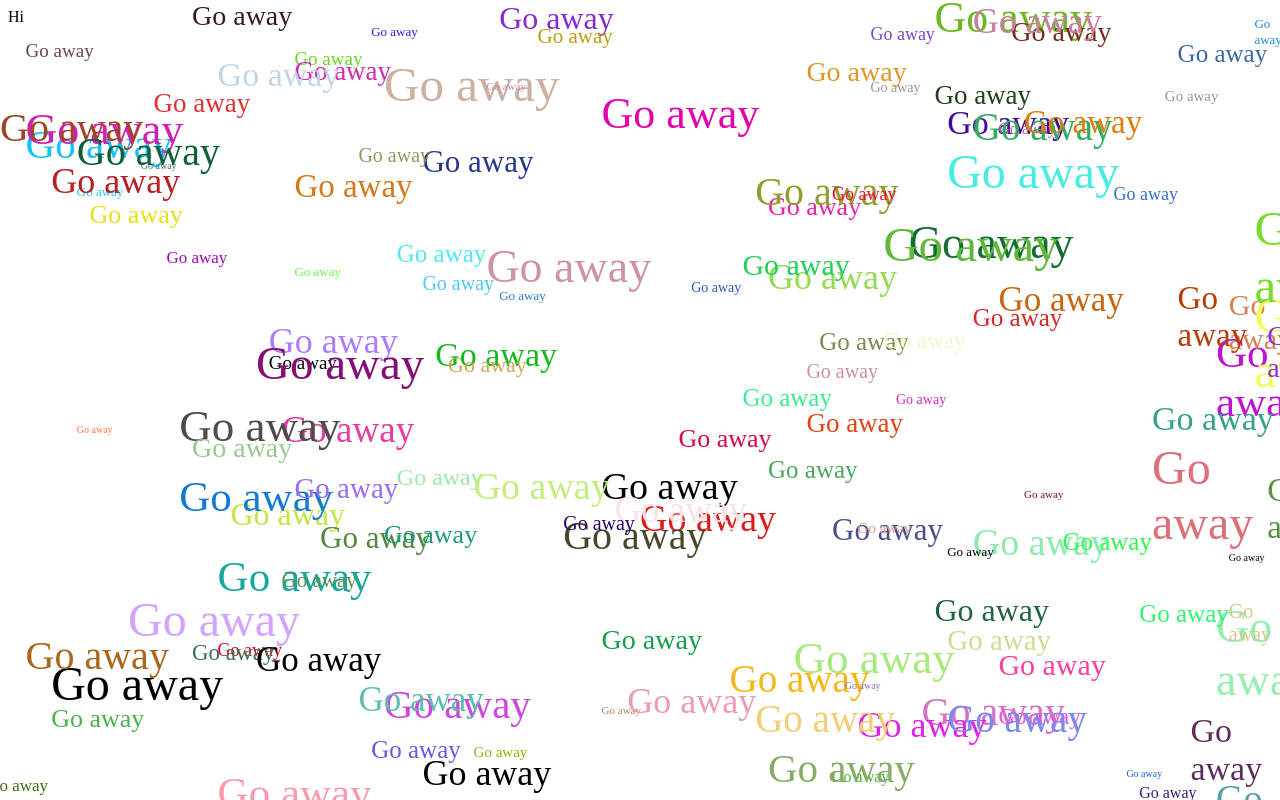
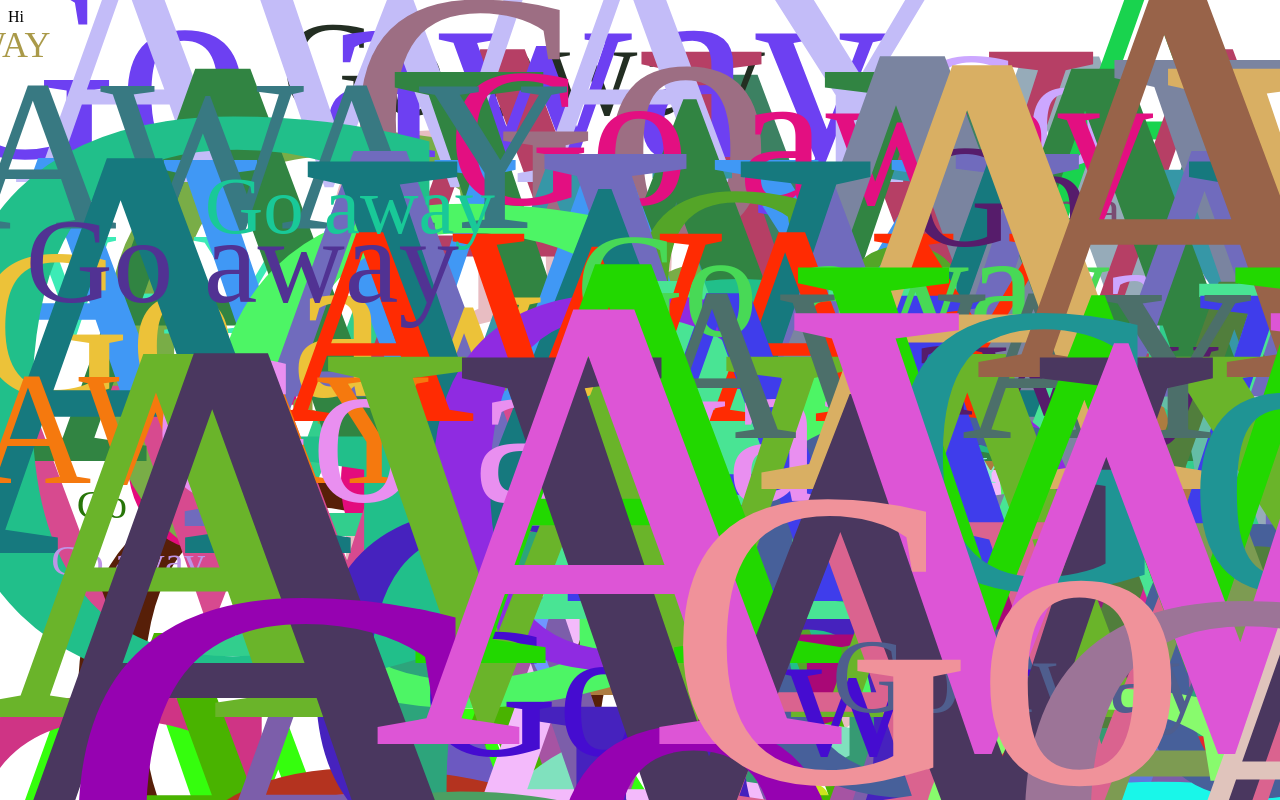
Before and after one commit to ramm24/ramm24.github.io, a plain HTML site: page index.html in a window 1280 px wide. Drawn offline with Linux system fonts and the light colour scheme.

Commit message:
Not happy enough

```diff
--- a/index.html
+++ b/index.html
@@ -12,21 +12,42 @@
     </div>
 
     <script>
-        setInterval(goAway,200);
+        var nodeArray = [];
         setInterval(goAway,50);
-        setInterval(goAway,325);
+        setInterval(changeColorsNodes,100);
         function goAway(){
-            var l = Math.floor((Math.random() * 101) - 1);
-            var t = Math.floor((Math.random() * 101) - 1);
-            var f = Math.floor((Math.random() * 40) + 10);
+            var f = Math.floor((Math.random() * 850) + 10);
+
+
+            var l = Math.floor((Math.random() * 101) - 10);
+            var t = Math.floor((Math.random() * 101) - 20);
+
             var node = document.createElement("div");
             node.style.position = "fixed";
             node.style.top = t + "%";
             node.style.left = l + "%";
-            node.innerHTML = "Go away";
+            var text = "Go away";
+            if( f % 2 ===0 ){
+                text = "AWAY"
+            }
+            node.innerHTML = text;
             node.style.fontSize = f + "px";
             node.style.color = '#' + (Math.random() * 0xFFFFFF << 0).toString(16);
+            nodeArray.push(node);
             document.body.appendChild(node);
+        }
+        function changeColorsNodes(){
+            if(nodeArray.length > 800){
+                for (var i = 0; i < 40; i++) {
+                    var node = nodeArray[i];
+                    document.body.removeChild(node);
+                }
+                nodeArray = nodeArray.splice(40,nodeArray.length);
+            }
+            for (var index = 0; index < nodeArray.length; index++) {
+                var element = nodeArray[index];
+                element.style.color = '#' + (Math.random() * 0xFFFFFF << 0).toString(16);
+            }
         }
     </script>
 </body>
```
